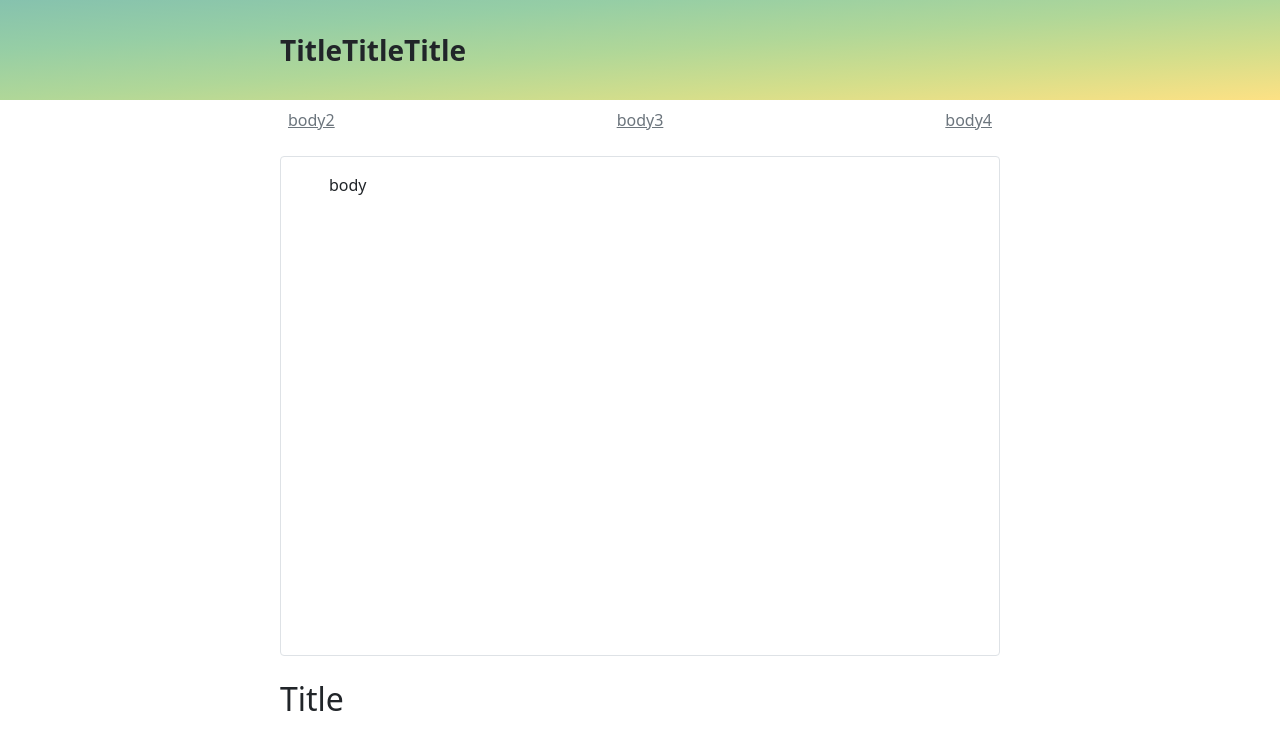
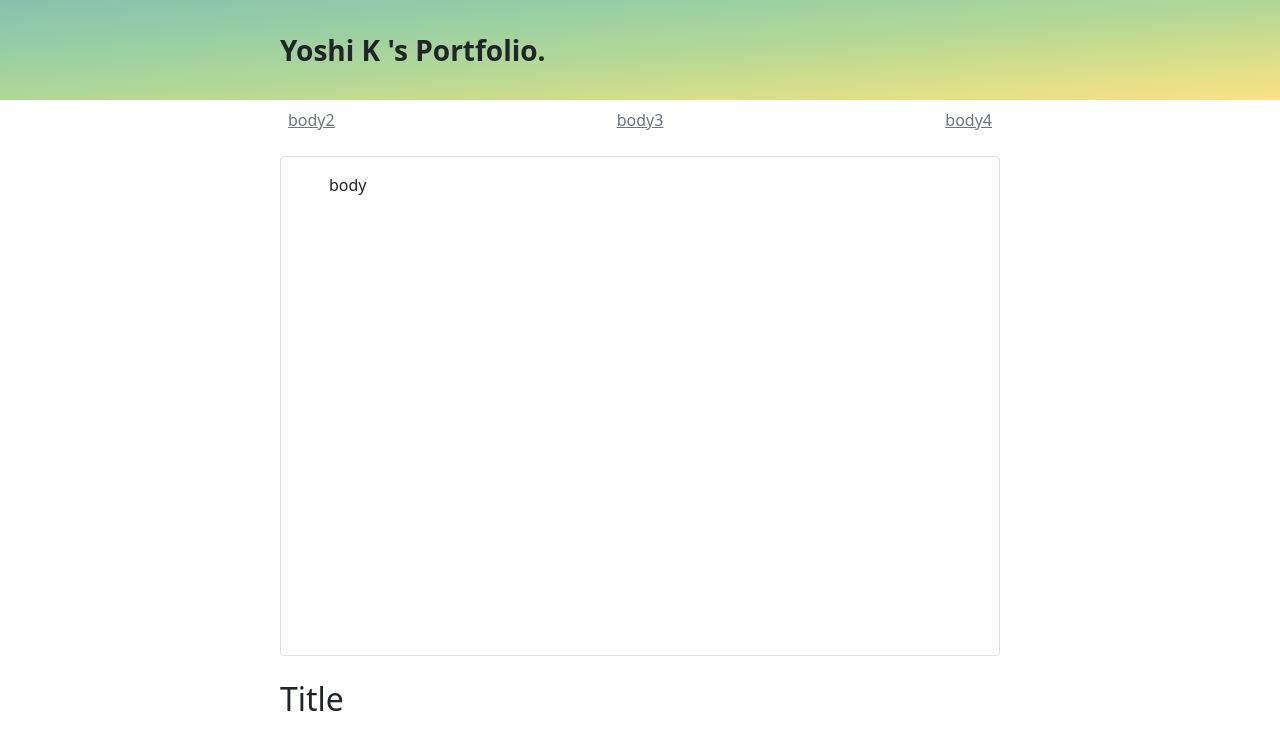
Before and after one commit to yoshik159753/portfolio, a Next.js app: page / in a window 1280 px wide. Shown: the top 733 px of the page. Built offline with nearby package versions, Linux system fonts and the light colour scheme.

Commit message:
ヘッダの更新

```diff
--- a/components/header.js
+++ b/components/header.js
@@ -4,7 +4,9 @@ const Header = () => {
   return (
     <div className={styles.header}>
       <div className={styles.titleBody}>
-        <span className={`fs-3 fw-bold ${styles.title}`}>TitleTitleTitle</span>
+        <span className={`fs-3 fw-bold ${styles.title}`}>
+          Yoshi K &apos;s Portfolio.
+        </span>
       </div>
     </div>
   );
```
